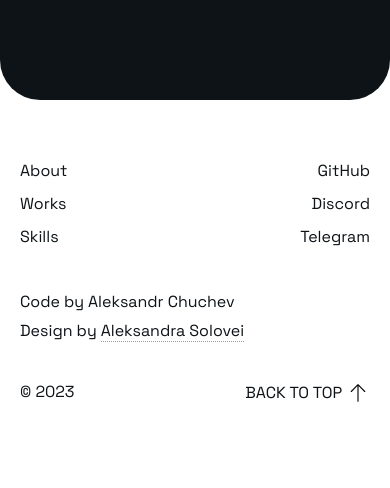
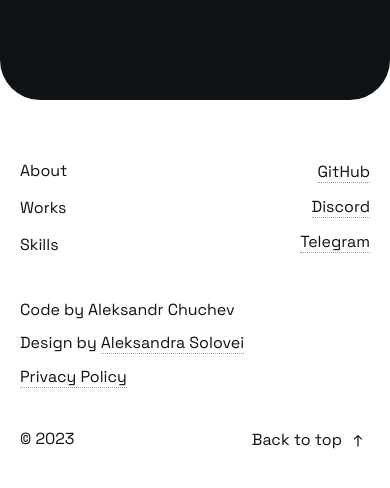
Before and after one commit to LoginamNet/aleksandr-chuchev-cv, a React (Vite) app: page /projects in a window 390 px wide. Shown: the part 4945-5433 px from the top of the page. Before the commit the page ends 5410 px from the top, so only its background shows below. Built offline with nearby package versions, Linux system fonts and the light colour scheme.

Commit message:
refactor: refactor some elements design and order

```diff
--- a/src/components/card/card.css
+++ b/src/components/card/card.css
@@ -104,6 +104,10 @@
   font-size: 18px;
 }
 
+.card-text-small {
+  font-size: 16px;
+}
+
 .card__buttons-hider {
   width: 100%;
   height: 0px;
--- a/src/components/card/card.tsx
+++ b/src/components/card/card.tsx
@@ -79,7 +79,7 @@ function Card(props: ComponentProps) {
           <div className="card__buttons-box">
             <div className="card__github-box">
               <a
-                className={`card__github card-text text-color-dark ${
+                className={`card__github card-text card-text-small text-color-dark ${
                   !props.github && 'non-displayed'
                 }`}
                 href={props.github}
@@ -88,7 +88,7 @@ function Card(props: ComponentProps) {
               </a>
             </div>
             <div className="card__deploy-box">
-              <span className="card-text text-color-dark">Visit site</span>
+              <span className="card-text card-text-small text-color-dark">Visit site</span>
               <div className="card__button">
                 <ButtonCircle bgColor="none" borderColor="brown" arrowColor="dark" />
               </div>
--- a/src/components/cv-contacts/cv-contacts.tsx
+++ b/src/components/cv-contacts/cv-contacts.tsx
@@ -47,6 +47,7 @@ function CVContacts() {
           <a className="text-color-white" href="mailto:loginamnet@gmail.com">
             loginamnet@gmail.com
           </a>
+          <div className="contacts-mail__rectangle"></div>
         </span>
         <div
           className={`cv-cards__buttons element-apear-on-scroll ${
--- a/src/components/cv-skills/cv-skill.css
+++ b/src/components/cv-skills/cv-skill.css
@@ -3,7 +3,7 @@
   position: relative;
   padding: 8px 16px;
   font-family: 'Space Grotesk';
-  font-size: 16px;
+  font-size: 18px;
   border: 1px solid var(--cv-white);
   border-radius: 50px;
   overflow: hidden;
@@ -38,3 +38,10 @@
 .cv-skill:hover .cv-skill-text__hidden {
   top: 0;
 }
+
+@media (max-width: 519px) {
+  .cv-skill,
+  .cv-skill-text {
+    font-size: 16px;
+  }
+}
--- a/src/layout/footer/footer.css
+++ b/src/layout/footer/footer.css
@@ -33,6 +33,19 @@
   font-size: 18px;
 }
 
+.footer__link {
+  width: fit-content;
+  text-decoration: none;
+  border-top: 1px solid transparent;
+  border-bottom: 1px dotted var(--cv-gray);
+  transition: 0.5s;
+  cursor: pointer;
+}
+
+.footer__link:hover {
+  border-bottom: 1px dotted transparent;
+}
+
 .footer-box__links {
   gap: 62px;
 }
@@ -41,18 +54,7 @@
 .footer-box__cv-links,
 .footer-box__social-links {
   flex-direction: column;
-  gap: 8px;
-}
-
-.footer-box__aleksandra-link {
-  text-decoration: none;
-  border-top: 1px solid transparent;
-  border-bottom: 1px dotted var(--cv-gray);
-  transition: 0.5s;
-}
-
-.footer-box__aleksandra-link:hover {
-  border-bottom: 1px dotted transparent;
+  gap: 12px;
 }
 
 .footer-box__to-top {
--- a/src/layout/footer/footer.tsx
+++ b/src/layout/footer/footer.tsx
@@ -12,12 +12,18 @@ function Footer() {
             <span className="text-color-dark">
               Design by{' '}
               <a
-                className="footer-box__aleksandra-link text-color-dark"
+                className="footer__link text-color-dark"
                 href="https://www.linkedin.com/in/aleksandra-solovei"
               >
                 Aleksandra Solovei
               </a>
             </span>
+            <a
+              className="footer__link text-color-dark"
+              href="https://www.linkedin.com/in/aleksandra-solovei"
+            >
+              Privacy Policy
+            </a>
           </div>
           <div className="footer-box__links">
             <div className="footer-box__cv-links">
@@ -42,19 +48,19 @@ function Footer() {
             </div>
             <div className="footer-box__social-links">
               <span
-                className="cv-link cv-link__underline cv-link__underline-blue text-color-dark"
+                className="footer__link text-color-dark"
                 onClick={() => (window.location.href = 'https://github.com/LoginamNet')}
               >
                 GitHub
               </span>
               <span
-                className="cv-link cv-link__underline cv-link__underline-blue text-color-dark"
+                className="footer__link text-color-dark"
                 onClick={() => (window.location.href = 'https://discordapp.com/users/loginamnet')}
               >
                 Discord
               </span>
               <span
-                className="cv-link cv-link__underline cv-link__underline-blue text-color-dark"
+                className="footer__link text-color-dark"
                 onClick={() => (window.location.href = 'https://t.me/LoginamNet')}
               >
                 Telegram
@@ -65,11 +71,11 @@ function Footer() {
         <div className="footer-box__bottom-panel">
           <span className="text-color-dark">© 2023</span>
           <div className="footer-box__to-top" onClick={() => window.scrollTo(0, 0)}>
-            <span className="text-color-dark text-uppercased">Back to top</span>
-            <svg width="16" height="18" viewBox="0 0 16 18" fill="none">
+            <span className="text-color-dark">Back to top</span>
+            <svg width="16" height="16" viewBox="0 0 16 16">
               <path
-                d="M15.1474 7.89749C15.0419 8.00283 14.8989 8.062 14.7499 8.062C14.6008 8.062 14.4579 8.00283 14.3524 7.89749L8.56238 2.10843V17.25C8.56238 17.3992 8.50312 17.5423 8.39763 17.6477C8.29214 17.7532 8.14907 17.8125 7.99988 17.8125C7.8507 17.8125 7.70763 17.7532 7.60214 17.6477C7.49665 17.5423 7.43738 17.3992 7.43738 17.25V2.10843L1.64739 7.89749C1.54075 7.99685 1.39972 8.05095 1.25399 8.04837C1.10827 8.0458 0.969228 7.98677 0.866168 7.88371C0.763109 7.78065 0.704075 7.64161 0.701504 7.49588C0.698932 7.35016 0.753025 7.20912 0.852385 7.10249L7.60239 0.352493C7.70785 0.247155 7.85082 0.187988 7.99988 0.187988C8.14895 0.187988 8.29192 0.247155 8.39739 0.352493L15.1474 7.10249C15.2527 7.20796 15.3119 7.35093 15.3119 7.49999C15.3119 7.64906 15.2527 7.79202 15.1474 7.89749Z"
-                fill="currentColor"
+                d="M7.35198 14.5V5.63599L7.43198 4.97999L7.23998 4.91599L6.87198 5.45999L4.51998 7.81199L3.70398 6.99599L7.52798 3.18799H8.39198L12.216 6.99599L11.4 7.81199L9.04798 5.45999L8.67998 4.91599L8.48798 4.97999L8.56798 5.63599V14.5H7.35198Z"
+                fill="#0D1317"
               />
             </svg>
           </div>
--- a/src/layout/header/header.tsx
+++ b/src/layout/header/header.tsx
@@ -23,16 +23,16 @@ function Header() {
             About
           </HashLink>
           <HashLink
+            to="#skills"
+            className="cv-link cv-link__bold cv-link__underline cv-link__underline-blue text-color-dark"
+          >
+            Skills
+          </HashLink>
+          <HashLink
             to="#projects"
             className="cv-link cv-link__bold cv-link__underline cv-link__underline-blue text-color-dark"
           >
             Works
-          </HashLink>
-          <HashLink
-            to="#skills"
-            className="cv-link cv-link__bold cv-link__underline cv-link__underline-blue text-color-dark"
-          >
-            Skills
           </HashLink>
           <HashLink
             to="#contacts"
```
